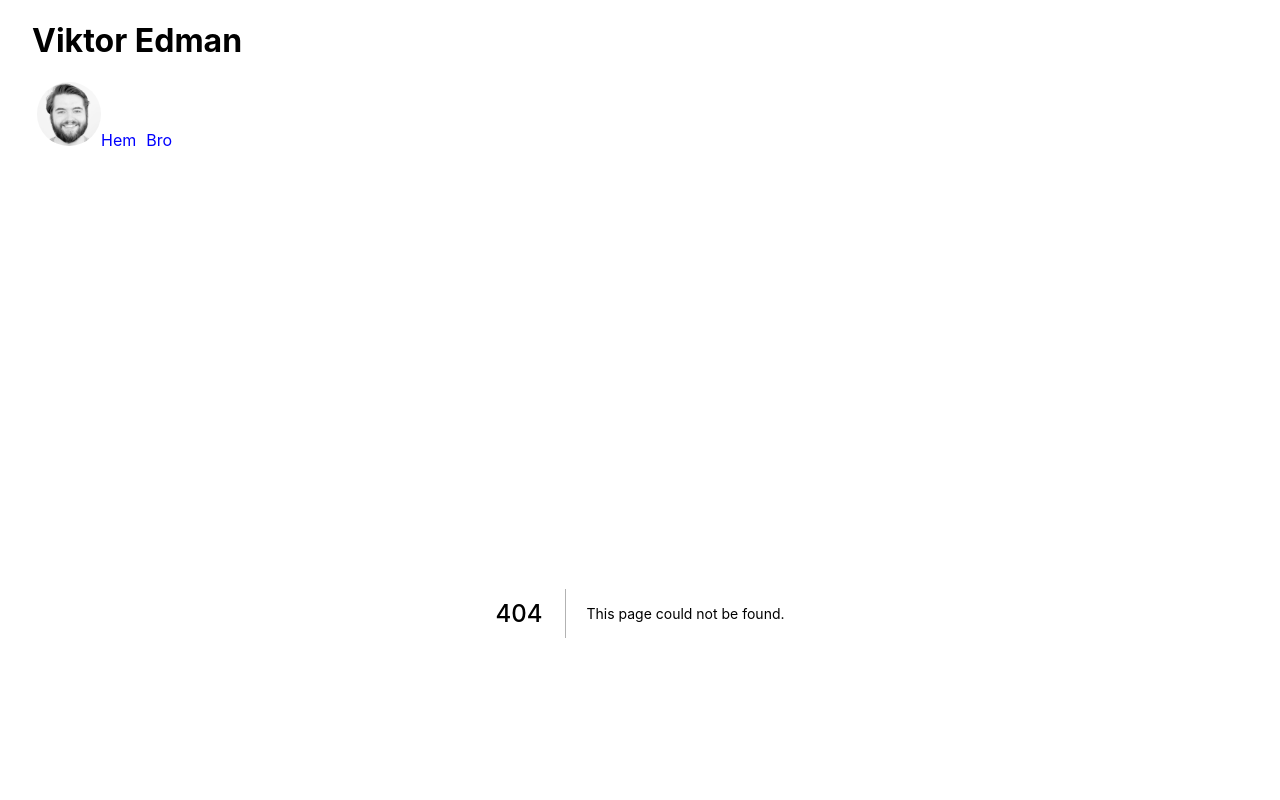
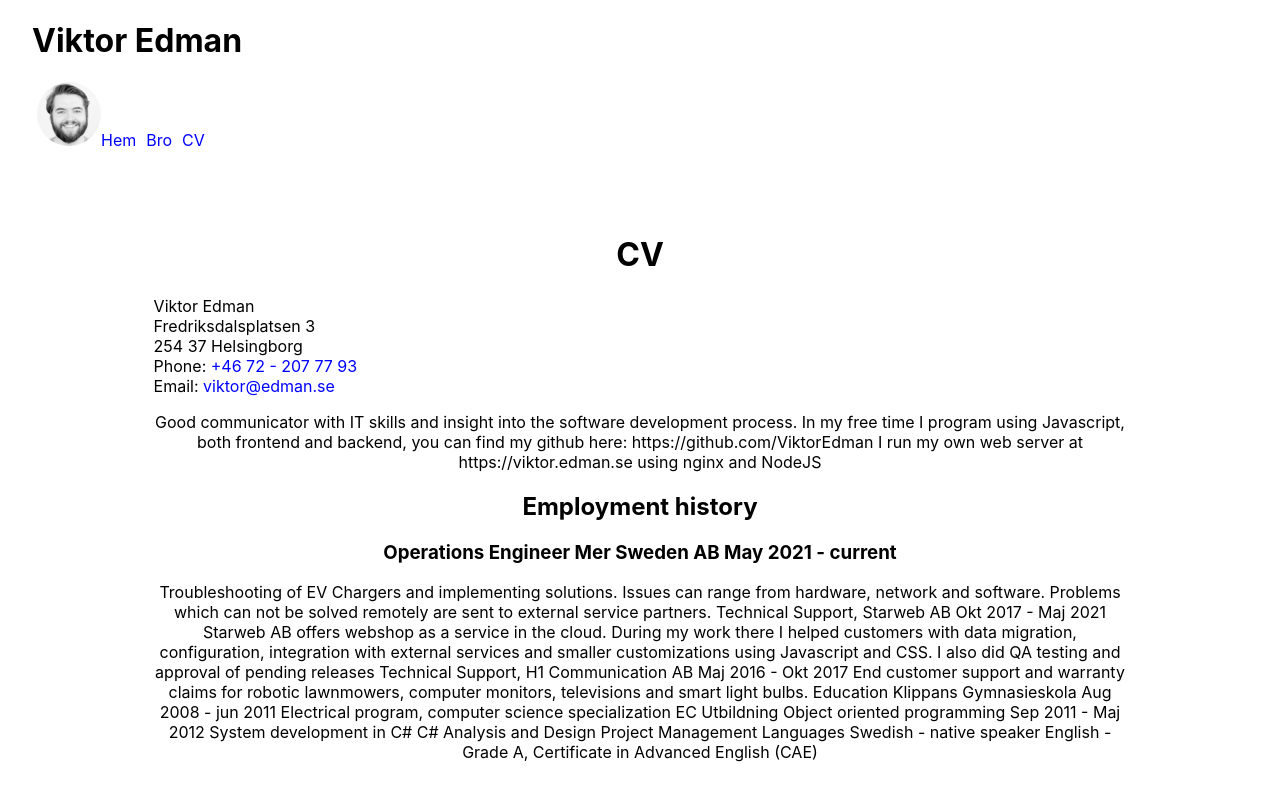
Before and after one commit to ViktorEdman/viktoredman.se, a Next.js app: page /cv in a window 1280 px wide. Before the commit this address had no page. Shown: the top 800 px of the page. Built offline with nearby package versions, Linux system fonts and the light colour scheme.

Commit message:
dockerized

```diff
--- a/components/Navbar.js
+++ b/components/Navbar.js
@@ -21,6 +21,9 @@ export default function Navbar() {
         <Link href="/bro">
           <a className={styles.navigationLink}>Bro</a>
         </Link>
+        <Link href="/cv">
+          <a className={styles.navigationLink}>CV</a>
+        </Link>
       </nav>
     </>
   );
--- a/pages/api/jaha.js
+++ b/pages/api/jaha.js
@@ -6,6 +6,6 @@ export default async function handler(req, res) {
   const { data } = response;
   const document = parse(data);
   const jaha = document.querySelector(".centeredText");
-  const jahaSON = { text: jaha.innerText.trim() };
-  res.status(200).send(jahaSON);
+  const jahaSON = { "text": jaha.innerText.trim() };
+  res.status(200).json(jahaSON);
 }
--- /dev/null
+++ b/pages/cv.js
@@ -0,0 +1,46 @@
+export default function CV() {
+  return (
+    <div style={{
+        textAlign: "center",
+        maxWidth: "80%"
+
+    }}>
+      <h1>CV</h1>
+      <div style={{textAlign: "left"}}>
+        Viktor Edman <br />
+        Fredriksdalsplatsen 3 <br />
+        254 37 Helsingborg <br />
+        Phone: <a href="tel:+46722077793">+46 72 - 207 77 93 </a><br />
+        Email: <a href="mailto:viktor@edman.se">viktor@edman.se</a>
+      </div>
+
+      <div>
+        <p>
+          Good communicator with IT skills and insight into the software
+          development process. In my free time I program using Javascript, both
+          frontend and backend, you can find my github here:
+          https://github.com/ViktorEdman I run my own web server at
+          https://viktor.edman.se using nginx and NodeJS
+        </p>
+
+        <h2>Employment history</h2>
+        <h3>Operations Engineer Mer Sweden AB May 2021 - current </h3>
+        Troubleshooting of EV Chargers and implementing solutions. Issues can
+        range from hardware, network and software. Problems which can not be
+        solved remotely are sent to external service partners. Technical
+        Support, Starweb AB Okt 2017 - Maj 2021 Starweb AB offers webshop as a
+        service in the cloud. During my work there I helped customers with data
+        migration, configuration, integration with external services and smaller
+        customizations using Javascript and CSS. I also did QA testing and
+        approval of pending releases Technical Support, H1 Communication AB Maj
+        2016 - Okt 2017 End customer support and warranty claims for robotic
+        lawnmowers, computer monitors, televisions and smart light bulbs.
+        Education Klippans Gymnasieskola Aug 2008 - jun 2011 Electrical program,
+        computer science specialization EC Utbildning Object oriented
+        programming Sep 2011 - Maj 2012 System development in C# C# Analysis and
+        Design Project Management Languages Swedish - native speaker English -
+        Grade A, Certificate in Advanced English (CAE)
+      </div>
+    </div>
+  );
+}
```
Also changed, not shown: docker-compose.yml (added, +14 -0 lines), 1 other file (tests, documents, lock files or other folders).
